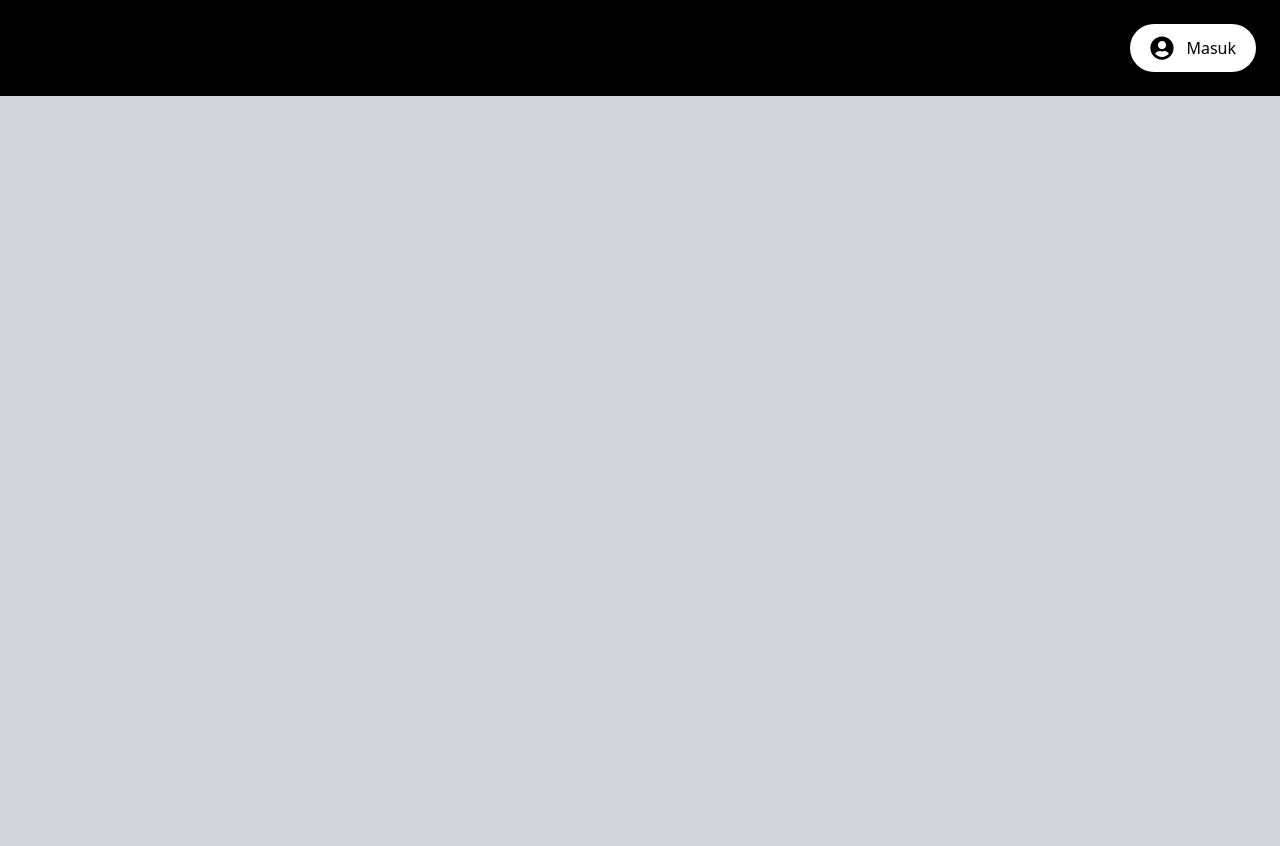
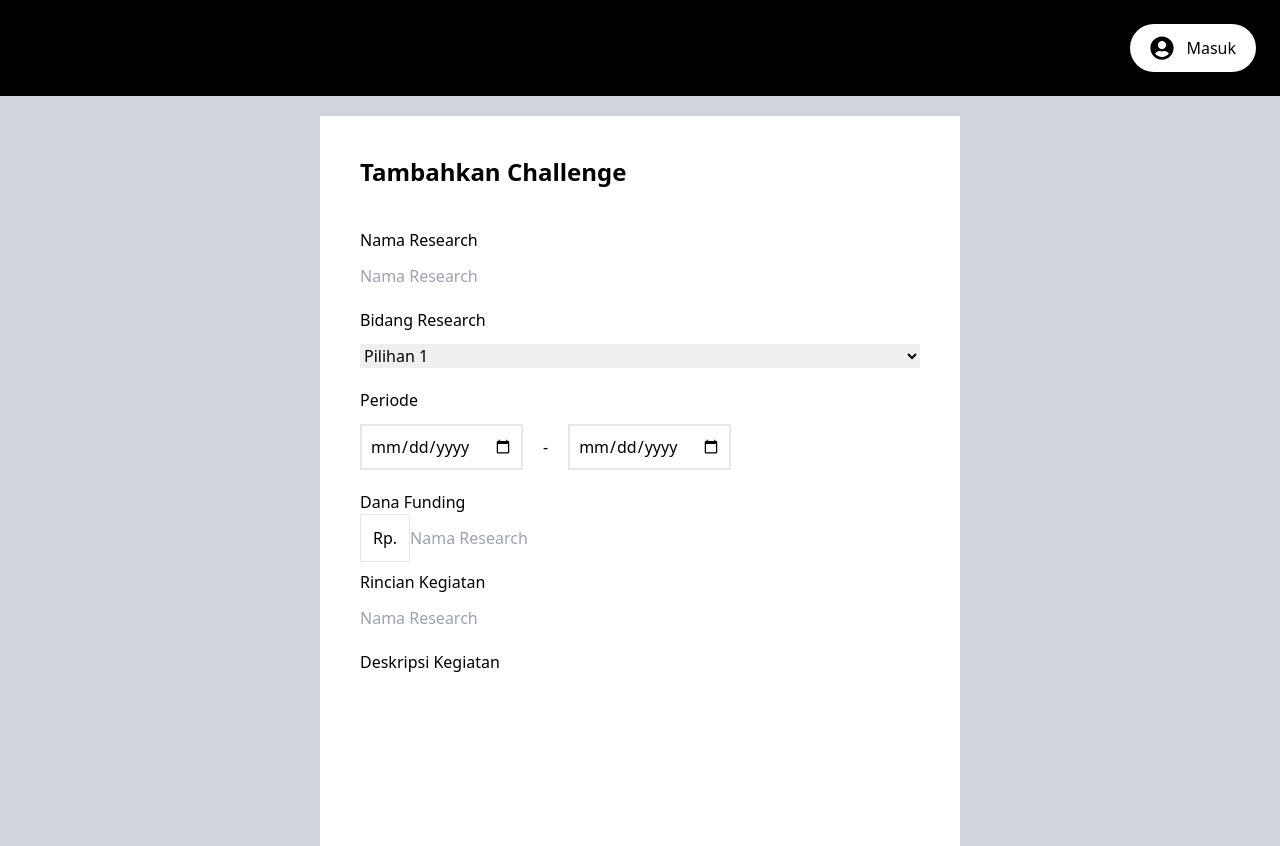
Before and after one commit to rg-km/final-project-engineering-3, a React (Create React App) app in the folder frontend/: page /add-challenge in a window 1280 px wide. Before the commit this address had no page. Before the commit the page ends 800 px from the top, so only its background shows below. Built offline with nearby package versions, Linux system fonts and the light colour scheme.

Commit message:
refactor : change folder structure

```diff
--- a/frontend/src/App.js
+++ b/frontend/src/App.js
@@ -1,7 +1,8 @@
-import TopBar from './shared/components/TopBar'
 import { Route, Routes } from 'react-router-dom'
-import Login from './login/Login'
-import Signup from './signup/Signup'
+import TopBar from './components/shared/TopBar'
+import Login from './pages/Login'
+import PostChallenge from './pages/PostChallenge'
+import Signup from './pages/Signup'
 
 function App() {
   return (
@@ -9,7 +10,8 @@ function App() {
       <TopBar />
       <Routes>
         <Route path="/login" element={<Login />} />
-        <Route path="/signup" element={<Signup/>}/>
+        <Route path="/signup" element={<Signup />} />
+        <Route path="/add-challenge" element={<PostChallenge />} />
       </Routes>
     </div>
   )
--- /dev/null
+++ b/frontend/src/components/post-challenge/FormChallenge.jsx
@@ -0,0 +1,46 @@
+import React from 'react'
+
+function FormChallenge() {
+  return (
+    <div className="space-y-5 mt-10">
+      <div className="space-y-3 flex flex-col">
+        <label htmlFor="">Nama Research</label>
+        <input type="text" placeholder="Nama Research" />
+      </div>
+      <div className="space-y-3 flex flex-col">
+        <label htmlFor="">Bidang Research</label>
+        <select>
+          <option value="Pilihan 1">Pilihan 1</option>
+          <option value="Pilihan 2">Pilihan 2</option>
+          <option value="Pilihan 3">Pilihan 3</option>
+        </select>
+      </div>
+      <div className="space-y-3 flex flex-col">
+        <label htmlFor="">Periode</label>
+        <div className="flex space-x-5 items-center mt-10">
+          <input type="date" className="border-2 p-2" />
+          <div>-</div>
+          <input type="date" className="border-2 p-2" />
+        </div>
+      </div>
+      <div className="space-y-3 flex flex-col">
+        <label htmlFor="">Dana Funding</label>
+        <div>
+          <span className="p-3 border">Rp.</span>
+          <input type="text" placeholder="Nama Research" />
+        </div>
+      </div>
+      <div className="space-y-3 flex flex-col">
+        <label htmlFor="">Rincian Kegiatan</label>
+        <input type="text" placeholder="Nama Research" />
+      </div>
+      <div className="space-y-3 flex flex-col">
+        <label htmlFor="">Deskripsi Kegiatan</label>
+
+        <textarea className="resize-none" rows={5}></textarea>
+      </div>
+    </div>
+  )
+}
+
+export default FormChallenge
--- /dev/null
+++ b/frontend/src/components/post-challenge/TimePeriod.jsx
@@ -0,0 +1,19 @@
+import { BsChevronRight } from 'react-icons/bs'
+
+function TimePeriod() {
+  return (
+    <div className="flex flex-col items-center justify-center mt-10">
+      <h2 className="font-semibold">Pilih Periode Pendaftaran</h2>
+      <div className="flex space-x-5 items-center mt-10">
+        <input type="date" className="border-2 p-2" />
+        <div>-</div>
+        <input type="date" className="border-2 p-2" />
+      </div>
+      <button className="mt-10 self-end px-5 py-2 text-blue-700 font-semibold flex space-x-3 items-center">
+        <span className="text-xl">Next</span> <BsChevronRight fontSize={24} />
+      </button>
+    </div>
+  )
+}
+
+export default TimePeriod
--- /dev/null
+++ b/frontend/src/components/signup/SignupForm.jsx
@@ -0,0 +1,70 @@
+import React from 'react'
+import { useState } from 'react'
+import { FaUserCircle } from 'react-icons/fa'
+
+import axiosClient from '../../config/axiosClient'
+
+const SignupForm = ({ role }) => {
+  const [username, setUsername] = useState('')
+  const [password, setPassword] = useState('')
+  const [email, setEmail] = useState('')
+
+  const handleSignUp = async () => {
+    try {
+      let role_id = 0
+      role === 'mitra' ? (role_id = 2) : (role_id = 3)
+      const data = await axiosClient.post('/register', { username, email, password, role_id })
+      console.log(data)
+      console.log(username)
+      console.log(password)
+      console.log(email)
+      console.log(role_id)
+    } catch (error) {
+      console.log(error)
+    }
+  }
+
+  return (
+    <div className="bg-white p-10 mt-10 w-1/4">
+      <div className="flex flex-col items-center">
+        <FaUserCircle fontSize={64} />
+        <h2 className="mt-3 text-3xl font-semibold capitalize">{role}</h2>
+      </div>
+      <div className="mt-3 space-y-8">
+        <div className="flex flex-col space-y-3">
+          <label htmlFor="">Username</label>
+          <input
+            type="text"
+            className="border-b border-black outline-none"
+            onChange={(e) => setUsername(e.currentTarget.value)}
+          />
+        </div>
+
+        <div className="flex flex-col space-y-3">
+          <label htmlFor="">Email</label>
+          <input
+            type="email"
+            className="border-b border-black outline-none"
+            onChange={(e) => setEmail(e.currentTarget.value)}
+          />
+        </div>
+
+        <div className="flex flex-col space-y-3">
+          <label htmlFor="">Password</label>
+          <input
+            type="password"
+            className="border-b border-black outline-none"
+            onChange={(e) => setPassword(e.currentTarget.value)}
+          />
+        </div>
+        <div>
+          <button className="w-full py-3 bg-black rounded-full text-white" onClick={handleSignUp}>
+            Daftar
+          </button>
+        </div>
+      </div>
+    </div>
+  )
+}
+
+export default SignupForm
--- a/frontend/src/index.css
+++ b/frontend/src/index.css
@@ -5,3 +5,7 @@
 body {
   @apply bg-gray-300;
 }
+
+.container {
+  @apply bg-white w-1/2 p-10 mt-5 mx-auto;
+}
--- a/frontend/src/login/Login.jsx
+++ b/frontend/src/pages/Login.jsx
@@ -4,7 +4,7 @@ import { BiShow, BiHide } from 'react-icons/bi'
 import { useState } from 'react'
 import { Link } from 'react-router-dom'
 
-import axiosClient from '../shared/config/axiosClient'
+import axiosClient from '../config/axiosClient'
 
 function Login() {
   const [showPassword, setShowPassword] = useState(false)
--- /dev/null
+++ b/frontend/src/pages/PostChallenge.jsx
@@ -0,0 +1,15 @@
+import React, { useState } from 'react'
+import FormChallenge from '../components/post-challenge/FormChallenge'
+import TimePeriod from '../components/post-challenge/TimePeriod'
+
+function PostChallenge() {
+  return (
+    <div className="container">
+      <h1 className="font-semibold text-2xl">Tambahkan Challenge</h1>
+      {/* <TimePeriod /> */}
+      <FormChallenge />
+    </div>
+  )
+}
+
+export default PostChallenge
--- a/frontend/src/signup/Signup.jsx
+++ b/frontend/src/pages/Signup.jsx
@@ -1,8 +1,7 @@
 import React from 'react'
 import { useState } from 'react'
-import Role from './components/Role'
-import SignupForm from './components/SignupForm'
-
+import Role from '../components/signup/Role'
+import SignupForm from '../components/signup/SignupForm'
 
 const Signup = () => {
   const [role, setRole] = useState('')
--- a/frontend/src/signup/components/SignupForm.jsx
+++ /dev/null
@@ -1,66 +0,0 @@
-import React from 'react'
-import { useState } from 'react'
-import { FaUserCircle } from 'react-icons/fa'
-
-import axiosClient from '../../shared/config/axiosClient'
-
-
-const SignupForm = ( {role} ) => {
-  const [username, setUsername] = useState('')
-  const [password, setPassword] = useState('')
-  const [email, setEmail] = useState('')
-
-
-  const handleSignUp = async () =>{
-    try {
-        let role_id = 0
-        role === 'mitra' ?role_id = 2 : role_id = 3
-        const data = await axiosClient.post('/register', {username, email, password, role_id})
-        console.log(data);
-        console.log(username);
-        console.log(password);
-        console.log(email);
-        console.log(role_id);
-    } catch (error) {
-      console.log(error);
-    }
-  }
-
-
-  return (
-    <div className="bg-white p-10 mt-10 w-1/4">
-
-      <div className="flex flex-col items-center">
-        <FaUserCircle fontSize={64} />
-        <h2 className="mt-3 text-3xl font-semibold capitalize">{role}</h2>
-      </div>
-      <div className="mt-3 space-y-8">
-        <div className="flex flex-col space-y-3">
-          <label htmlFor="">Username</label>
-          <input type="text" className="border-b border-black outline-none"
-          onChange={e => setUsername(e.currentTarget.value)}
-          />
-        </div>
-
-        <div className="flex flex-col space-y-3">
-          <label htmlFor="">Email</label>
-          <input type="email" className="border-b border-black outline-none"
-          onChange={e => setEmail(e.currentTarget.value)}
-          />
-        </div>
-
-        <div className="flex flex-col space-y-3">
-          <label htmlFor="">Password</label>
-          <input type="password" className="border-b border-black outline-none"
-          onChange={e => setPassword(e.currentTarget.value)}
-          />
-        </div>
-        <div>
-          <button className="w-full py-3 bg-black rounded-full text-white" onClick={handleSignUp}>Daftar</button>
-        </div>
-      </div>
-    </div>
-  )
-}
-
-export default SignupForm
```
Also changed, not shown: frontend/src/components/shared/TopBar.jsx (renamed from frontend/src/shared/components/TopBar.jsx), frontend/src/components/signup/Role.jsx (renamed from frontend/src/signup/components/Role.jsx), frontend/src/config/axiosClient.js (renamed from frontend/src/shared/config/axiosClient.js).
